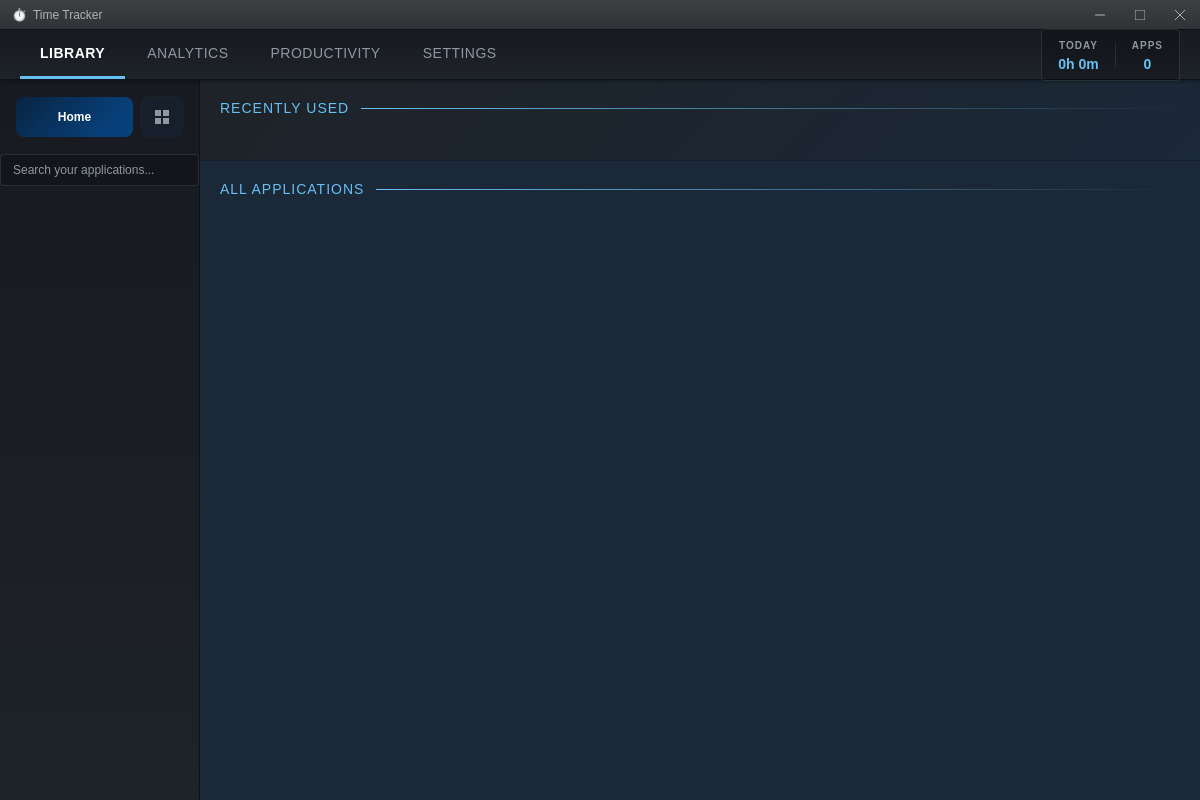
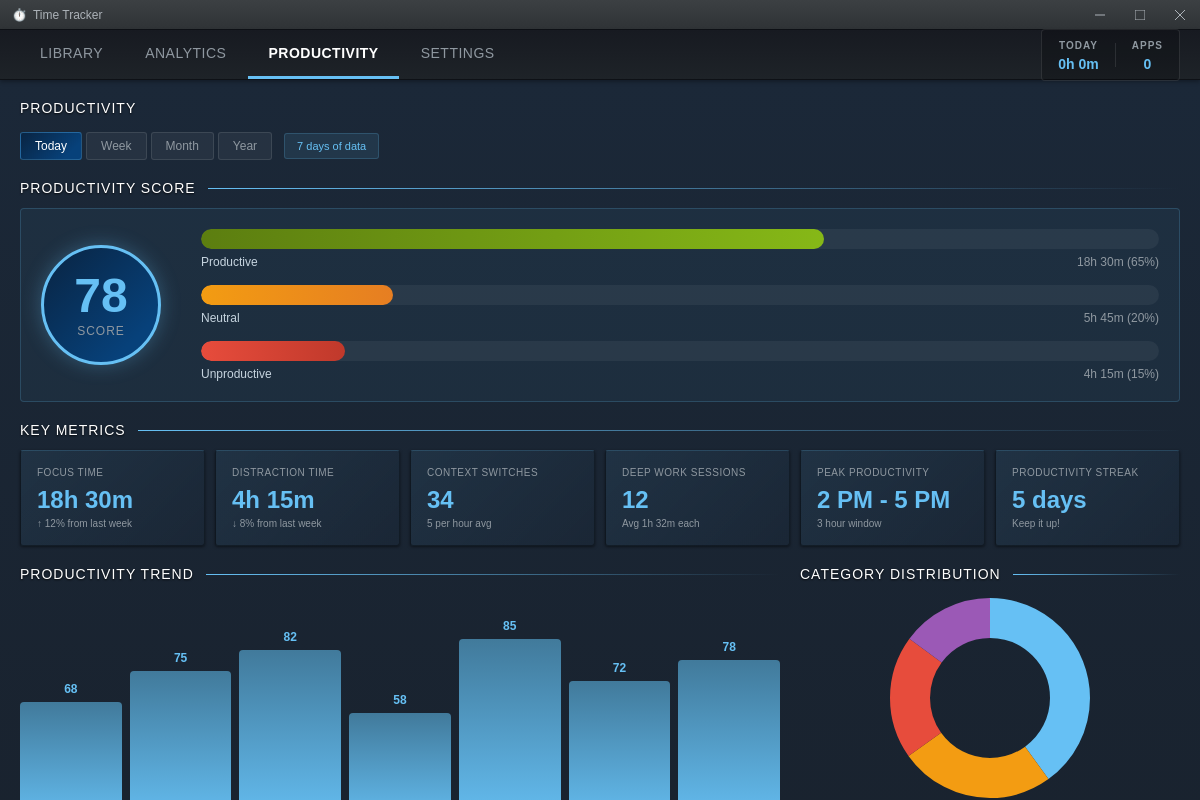
Before and after one commit to severmanolescu/prism, an Electron app: page src/renderer/index.html in a window 1200 px wide. Both pictures are taken after a click on the button "PRODUCTIVITY". Drawn offline with Linux system fonts and the light colour scheme; no server answers.

Commit message:
Implement the productivity page

```diff
--- a/src/renderer/index.html
+++ b/src/renderer/index.html
@@ -56,7 +56,7 @@
           </div>
         </button>
         <button id="analytics" class="nav-tab" data-tab="analytics">ANALYTICS</button>
-        <button class="nav-tab" data-tab="productivity">PRODUCTIVITY</button>
+        <button id="productivity" class="nav-tab" data-tab="productivity">PRODUCTIVITY</button>
         <button class="nav-tab" data-tab="settings">SETTINGS</button>
       </div>
 
--- a/src/renderer/js/index-page/ui-components.js
+++ b/src/renderer/js/index-page/ui-components.js
@@ -221,10 +221,12 @@ function showHiddenView() {
     const categoryOverview = document.querySelector('.category-overview');
     const analyticsContainer = document.querySelector('.analytics-iframe-wrapper');
     const detailsContainer = document.querySelector('.app-details-iframe-wrapper');
+    const productivityContainer = document.querySelector('.productivity-iframe-wrapper');
 
     if (categoryOverview) categoryOverview.style.display = 'none';
     if (analyticsContainer) analyticsContainer.style.display = 'none';
     if (detailsContainer) detailsContainer.style.display = 'none';
+    if (productivityContainer) productivityContainer.style.display = 'none';
 
     // Reset view state
     toggleView('grid');
@@ -263,10 +265,12 @@ function showHomeView() {
     const categoryOverview = document.querySelector('.category-overview');
     const analyticsContainer = document.querySelector('.analytics-iframe-wrapper');
     const detailsContainer = document.querySelector('.app-details-iframe-wrapper');
+    const productivityContainer = document.querySelector('.productivity-iframe-wrapper');
 
     if (categoryOverview) categoryOverview.style.display = 'none';
     if (analyticsContainer) analyticsContainer.style.display = 'none';
     if (detailsContainer) detailsContainer.style.display = 'none';
+    if (productivityContainer) productivityContainer.style.display = 'none';
 
     // Reset view state
     toggleView('grid');
@@ -333,13 +337,14 @@ function showAnalyticsView() {
     const categoryOverview = document.querySelector('.category-overview');
     const detailsContainer = document.querySelector('.app-details-iframe-wrapper');
     const sidebar = document.querySelector('.sidebar');
+    const productivityContainer = document.querySelector('.productivity-iframe-wrapper');
 
     if (recentSection) recentSection.style.display = 'none';
     if (allAppsSection) allAppsSection.style.display = 'none';
     if (categoryOverview) categoryOverview.style.display = 'none';
     if (sidebar) sidebar.style.display = 'none';
     if (detailsContainer) detailsContainer.style.display = 'none';
-
+    if (productivityContainer) productivityContainer.style.display = 'none';
 
     // Adjust main-content
     const mainContent = document.querySelector('.main-content');
@@ -390,3 +395,64 @@ function showAnalyticsView() {
     const analyticsTab = document.querySelector('.nav-tab[data-tab="analytics"]');
     if (analyticsTab) analyticsTab.classList.add('active');
 }
+
+function showProductivityView() {
+    // Hide current content
+    const recentSection = document.querySelector('.recent-section');
+    const allAppsSection = document.querySelector('.all-apps-section');
+    const categoryOverview = document.querySelector('.category-overview');
+    const detailsContainer = document.querySelector('.app-details-iframe-wrapper');
+    const analyticsContainer = document.querySelector('.analytics-iframe-wrapper');
+    const sidebar = document.querySelector('.sidebar');
+
+    if (recentSection) recentSection.style.display = 'none';
+    if (allAppsSection) allAppsSection.style.display = 'none';
+    if (categoryOverview) categoryOverview.style.display = 'none';
+    if (sidebar) sidebar.style.display = 'none';
+    if (detailsContainer) detailsContainer.style.display = 'none';
+    if (analyticsContainer) analyticsContainer.style.display = 'none';
+
+
+    // Adjust main-content
+    const mainContent = document.querySelector('.main-content');
+    if (mainContent) {
+        mainContent.style.marginLeft = '0';
+        mainContent.style.width = '100%';
+    }
+
+    // Create iframe to completely isolate analytics
+    let productivityContainer = document.querySelector('.productivity-iframe-wrapper');
+
+    if (!productivityContainer) {
+        productivityContainer = document.createElement('div');
+        productivityContainer.className = 'productivity-iframe-wrapper';
+        productivityContainer.style.width = '100%';
+        productivityContainer.style.height = '100%';
+        productivityContainer.style.overflow = 'hidden';
+
+        const iframe = document.createElement('iframe');
+        iframe.style.width = '100%';
+        iframe.style.height = '100%';
+        iframe.style.border = 'none';
+        iframe.style.display = 'block';
+        iframe.src = 'productivity.html';
+
+        productivityContainer.appendChild(iframe);
+
+        if (mainContent) {
+            mainContent.appendChild(productivityContainer);
+        }
+    } else {
+        productivityContainer.style.display = 'block';
+    }
+
+    // Clear selections
+    document.querySelectorAll('.nav-item').forEach(nav => nav.classList.remove('active'));
+    document.querySelectorAll('.library-submenu-item').forEach(item => item.classList.remove('active'));
+    document.querySelectorAll('.view-toggle-btn').forEach(btn => btn.classList.remove('active'));
+
+    // Update nav tab
+    document.querySelectorAll('.nav-tab').forEach(tab => tab.classList.remove('active'));
+    const analyticsTab = document.querySelector('.nav-tab[data-tab="productivity"]');
+    if (analyticsTab) analyticsTab.classList.add('active');
+}
--- a/src/renderer/renderer.js
+++ b/src/renderer/renderer.js
@@ -206,6 +206,14 @@ document.addEventListener('DOMContentLoaded', () => {
         });
     }
 
+    const pruducivityButton = document.getElementById("productivity");
+
+    if (pruducivityButton) {
+        pruducivityButton.addEventListener('click', (e) => {
+            showProductivityView();
+        });
+    }
+
     // Initialize the app
     console.log('Steam Time Tracker initialized!');
     displayCurrentTime();
```
